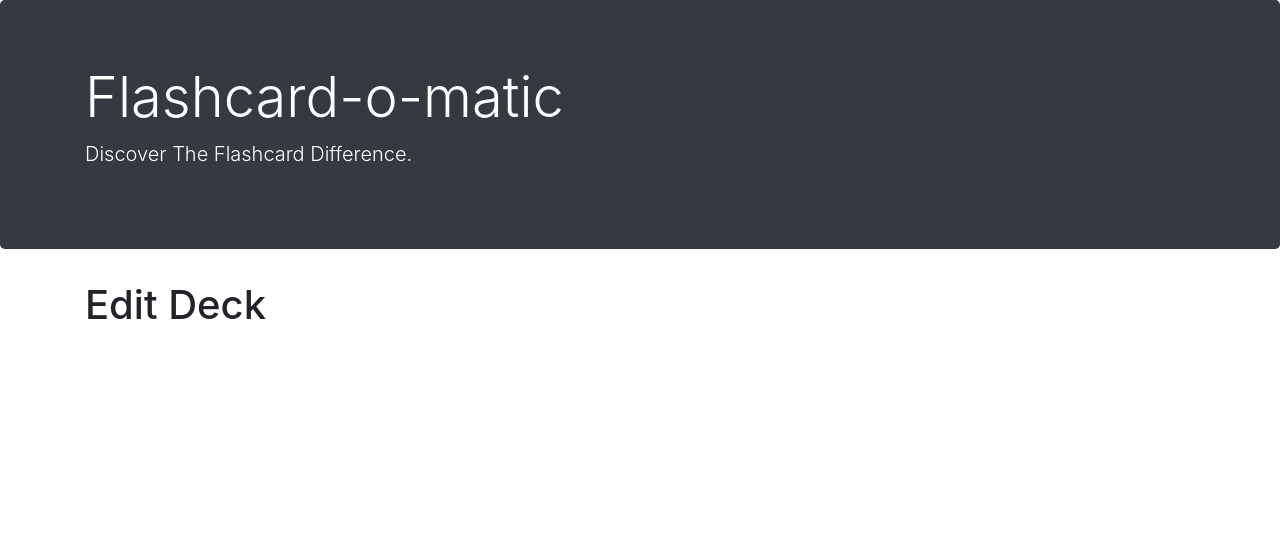
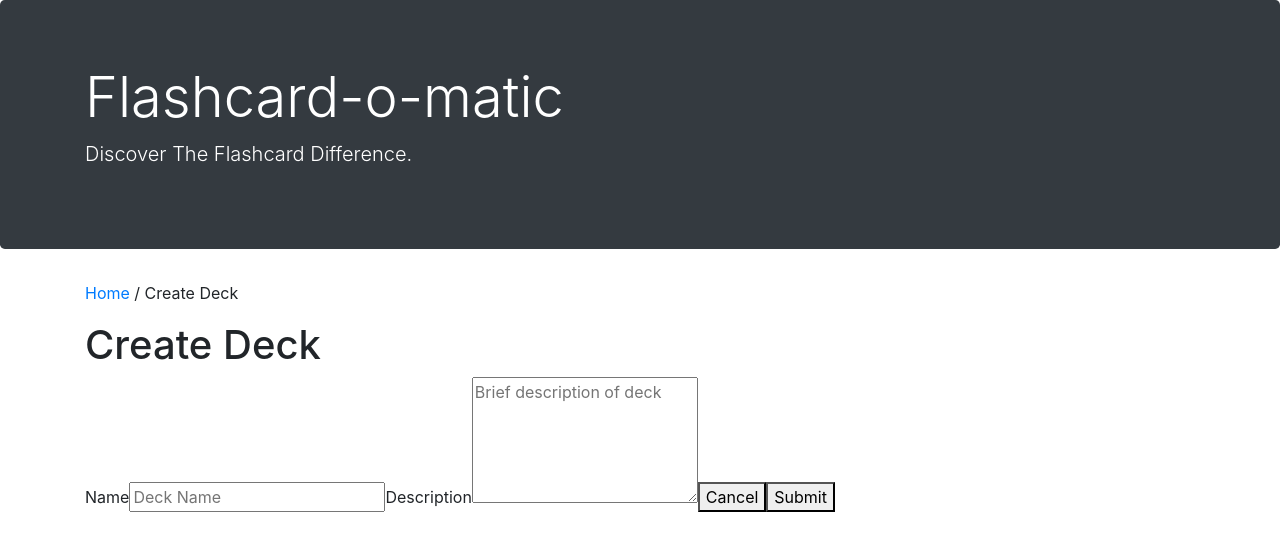
Before and after one commit to deepak01112002/flashcard-react-application, a React (Create React App) app: page /decks/0/edit in a window 1280 px wide. Shown: the top 550 px of the page. Built offline with nearby package versions, Linux system fonts and the light colour scheme; no server answers; a web font is replaced by a local one.

Commit message:
completed form logic except for cancel button

```diff
--- a/src/components/CardForm.js
+++ b/src/components/CardForm.js
@@ -22,8 +22,8 @@ const CardForm = ({ cardFormData, setCardFormData, foundDeck, intialCardFormData
             id: data.id,
             deckId: data.deckId,
             front: data.front,
-            back: data.back })
-            console.log(cardFormData)
+            back: data.back
+          })
         } catch (error) {
           if (error.name !== "AbortError") {
             console.error("Failed to read card", error)
@@ -99,7 +99,7 @@ const CardForm = ({ cardFormData, setCardFormData, foundDeck, intialCardFormData
           onChange={handleChange}
           value={cardFormData.back}
         />
-        <button onClick={handleCancel}>{cardId ? "Cancel" : "Done"}</button>
+        <button onClick={handleCancel}>Cancel</button>
         <button type="submit">Save</button>
       </form>
       <button onClick={() => console.log(cardFormData)}>Test</button>
--- a/src/components/CreateNewDeck.js
+++ b/src/components/CreateNewDeck.js
@@ -1,74 +1,11 @@
+import DeckForm from "./DeckForm"
 
-import React, { useState } from 'react';
-import { useNavigate, Link } from "react-router-dom";
-import { createDeck } from '../utils/api';
 
-const CreateNewDeck = ({ deck, setDeck }) => {
-  const intialFormState = { "name": "", "description": "" }
-  const [deckData, setDeckData] = useState(intialFormState)
+const CreateNewDeck = () => {
 
-  //FUNCTION TO HANDLE FORM DATA CHANGE
-  const handleChange = ({ target }) => {
-    setDeckData({ ...deckData, [target.name]: target.value })
-  }
-  // ASSIGN NAVIGATE FUNCTION TO NAVIGATE VARIABLE
-  const navigate = useNavigate();
-
-  //FUNCTION TO HANDLE SUBMIT OF FORM BUTTON
-  const handleSubmit = (event) => {
-    event.preventDefault();
-
-    async function submitDeck(newDeck) {
-      const controller = new AbortController();
-			const { signal } = controller;
-
-      try {
-        createDeck(newDeck, signal)
-      } catch (error) {
-        if (error.name !== 'AbortError') {
-					console.error('Failed to read deck:', error);
-				}
-      }
-    }
-    submitDeck(deckData)
-    setDeckData({ ...intialFormState })
-  }
 
   return (
-    <>
-      <div className='nav-bar'>
-        <p><Link to="/">Home</Link> / Create Deck</p>
-      </div>
-
-      <div className="Create-New-Deck">
-        <h1>Create Deck</h1>
-        <form onSubmit={handleSubmit}>
-          <label htmlFor='name'>
-            Name
-            <input
-              id='name'
-              type='text'
-              name='name'
-              placeholder='Deck Name'
-              value={deckData.name}
-              onChange={handleChange} />
-          </label>
-          <label htmlFor='description'>
-            Description
-            <textarea id='description'
-              name='description'
-              rows='5'
-              columns='40'
-              placeholder='Brief description of deck'
-              value={deckData.description}
-              onChange={handleChange} />
-          </label>
-
-          <button onClick={() => navigate("/")}>Cancel</button>
-          <button type="submit" >Submit</button>
-        </form>
-      </div>
-    </>
+    <DeckForm />
   )
 }
 
--- /dev/null
+++ b/src/components/DeckForm.js
@@ -0,0 +1,105 @@
+import { useParams, Link, useNavigate } from "react-router-dom";
+import { useEffect, useState } from "react";
+import { createDeck, readDeck, updateDeck } from "../utils/api";
+
+
+
+
+const DeckForm = ({ foundDeck }) => {
+
+  const { deckId } = useParams();
+  const intialFormState = { name: "", description: "", id: "" }
+  const [deckData, setDeckData] = useState(intialFormState)
+  const navigate = useNavigate();
+  //FUNCTION TO HANDLE FORM DATA CHANGE
+  const handleChange = ({ target }) => {
+    setDeckData({ ...deckData, [target.name]: target.value })
+  }
+
+  //when page renders if there is a deck id present the setDeckData will be called allowing the form to populate with the current deck data
+
+  useEffect(() => {
+    if (deckId) {
+      async function retrieveDeckData(deckId) {
+        const controller = new AbortController();
+        const { signal } = controller;
+        try {
+          const data = await readDeck(deckId, signal)
+          setDeckData({
+            id: data.id,
+            name: data.name,
+            description: data.description
+          })
+        } catch (error) {
+          if (error.name !== "AbortError") {
+            console.error("Failed to read deck", error)
+          }
+        }
+      }
+      retrieveDeckData(deckId)
+    }
+  }, [])
+
+  //FUNCTION TO HANDLE SUBMIT OF FORM BUTTON
+  const handleSubmit = (event) => {
+    event.preventDefault();
+
+    async function submitDeck(newDeck) {
+      const controller = new AbortController();
+      const { signal } = controller;
+
+      try {
+        if (!deckId) {
+          createDeck(newDeck, signal)
+        } else {
+          updateDeck(newDeck, signal)
+        }
+      } catch (error) {
+        if (error.name !== 'AbortError') {
+          console.error('Failed to read deck:', error);
+        }
+      }
+    }
+    submitDeck(deckData)
+    setDeckData({ ...intialFormState })
+  }
+
+  return (
+    <>
+      <div className='nav-bar'>
+        <p><Link to="/">Home</Link> / Create Deck</p>
+      </div>
+
+      <div className="Create-New-Deck">
+        <h1>Create Deck</h1>
+        <form onSubmit={handleSubmit}>
+          <label htmlFor='name'>
+            Name
+            <input
+              id='name'
+              type='text'
+              name='name'
+              placeholder='Deck Name'
+              value={deckData.name}
+              onChange={handleChange} />
+          </label>
+          <label htmlFor='description'>
+            Description
+            <textarea id='description'
+              name='description'
+              rows='5'
+              columns='40'
+              placeholder='Brief description of deck'
+              value={deckData.description}
+              onChange={handleChange} />
+          </label>
+
+          <button onClick={() => navigate("/")}>Cancel</button>
+          <button type="submit" >Submit</button>
+        </form>
+      </div>
+    </>
+  )
+}
+
+export default DeckForm
--- a/src/components/EditDeck.js
+++ b/src/components/EditDeck.js
@@ -1,10 +1,12 @@
+import { useParams } from "react-router-dom"
+import DeckForm from "./DeckForm";
 
 
-const EditDeck = ( {foundDeck}) => {
 
+const EditDeck = ( {foundDeck} ) => {
 
   return (
-    <h1>Edit Deck</h1>
+    <DeckForm foundDeck={foundDeck}/>
   )
 }
 
--- a/src/components/ViewDeck.js
+++ b/src/components/ViewDeck.js
@@ -59,8 +59,8 @@ const ViewDeck = ({ foundDeck, existingDecks, setExistingDecks}) => {
 	/* ---- mapping all cards to a table for presenting cards on page. one data item has the information about the card front and the other data item has information about the card back as well as a delete card button and edit card button. ---- */
 
 	const cards = foundDeck.cards
-	const cardItems = cards.map((card) => (
-		<tr>
+	const cardItems = cards.map((card, index) => (
+		<tr key={index}>
 			<td>{card.front}</td>
 			<td>{card.back}<Link to={`/decks/${foundDeck.id}/cards/${card.id}/edit`}>Edit</Link>
 				<button onClick={() => handleDeleteCard(card.id)}>🗑️</button></td>
```
